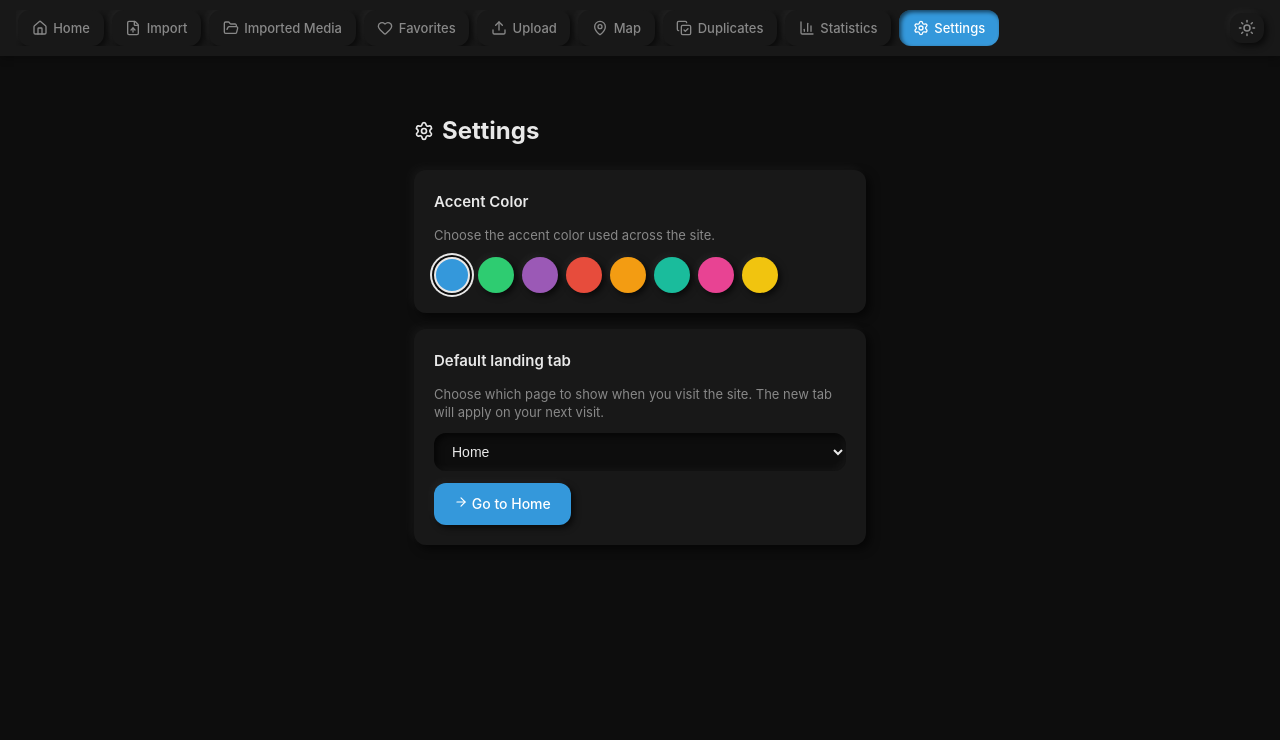
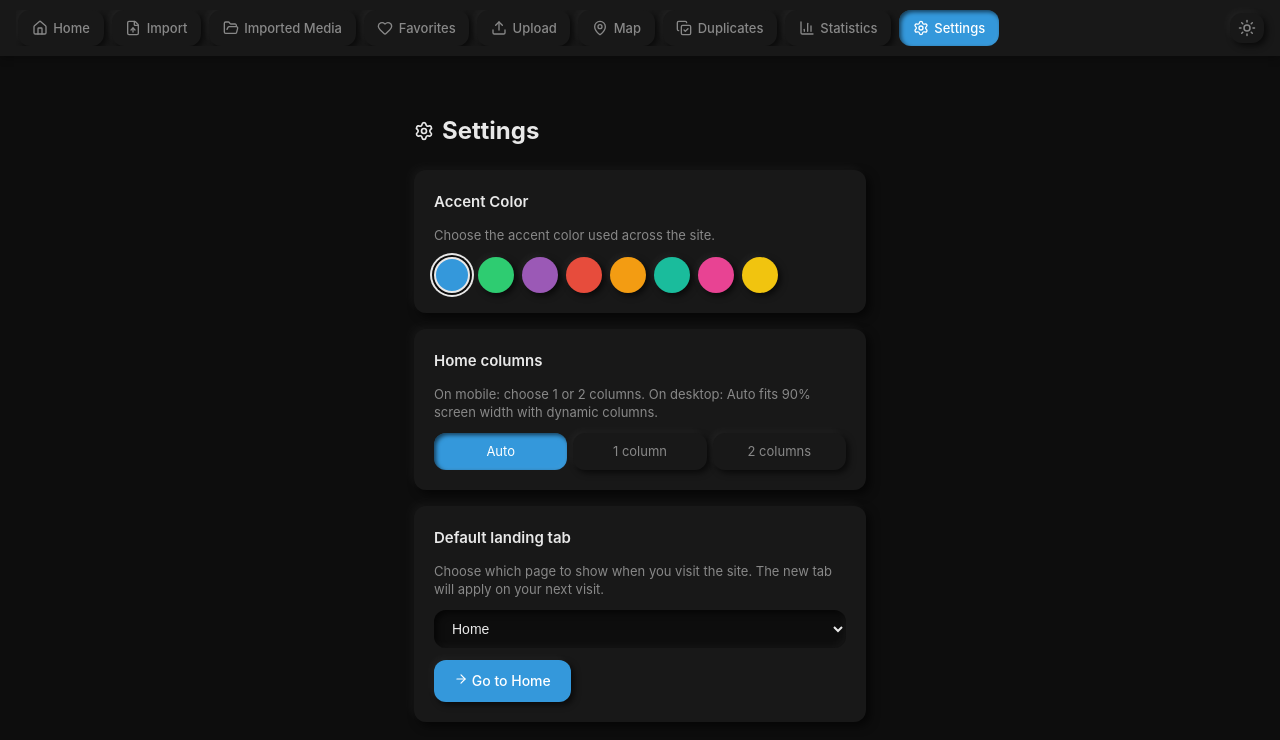
Before and after one commit to pritamprasd/media-server, a React (Vite) app in the folder frontend/: page /settings in a window 1280 px wide. Shown: the top 740 px of the page. Built offline with nearby package versions, Linux system fonts and the light colour scheme.

Commit message:
display settings

```diff
--- a/frontend/src/pages/Home.css
+++ b/frontend/src/pages/Home.css
@@ -8,6 +8,11 @@
 .home__layout {
   width: 100%;
   max-width: 1200px;
+}
+
+.home__layout--auto {
+  max-width: none;
+  width: 90%;
 }
 
 .home__main {
@@ -664,6 +669,60 @@
   box-shadow: var(--neu-flat);
 }
 
+.home__column-toggle {
+  display: none;
+  align-items: center;
+  justify-content: center;
+  gap: 0.25rem;
+  margin-top: 0.75rem;
+}
+
+.home__column-btn {
+  display: inline-flex;
+  align-items: center;
+  gap: 0.25rem;
+  background: var(--color-surface);
+  border: none;
+  color: var(--color-text-muted);
+  padding: 0.35rem 0.65rem;
+  border-radius: var(--radius);
+  font-size: 0.75rem;
+  cursor: pointer;
+  box-shadow: var(--neu-raised-sm);
+  transition: all 0.15s;
+}
+
+.home__column-btn:hover {
+  color: var(--color-text);
+  box-shadow: var(--neu-flat);
+}
+
+.home__column-btn:active {
+  box-shadow: var(--neu-inset-sm);
+}
+
+.home__column-btn--active {
+  background: var(--color-primary);
+  box-shadow: var(--neu-inset-sm);
+  color: #fff;
+}
+
+.home__grid--1 {
+  grid-template-columns: 1fr;
+}
+
+.home__grid--2 {
+  grid-template-columns: repeat(2, 1fr);
+}
+
+.home__loading-grid--1 {
+  grid-template-columns: 1fr;
+}
+
+.home__loading-grid--2 {
+  grid-template-columns: repeat(2, 1fr);
+}
+
 @media (max-width: 768px) {
   .home__dir-dialog {
     max-height: 85vh;
@@ -675,13 +734,25 @@
 }
 
 @media (max-width: 560px) {
+  .home__column-toggle {
+    display: flex;
+  }
+
   .home__grid {
     grid-template-columns: repeat(2, 1fr);
     gap: 0.5rem;
+  }
+
+  .home__grid--1 {
+    grid-template-columns: 1fr;
   }
 
   .home__loading-grid {
     grid-template-columns: repeat(2, 1fr);
     gap: 0.5rem;
   }
+
+  .home__loading-grid--1 {
+    grid-template-columns: 1fr;
+  }
 }
--- a/frontend/src/pages/Home.jsx
+++ b/frontend/src/pages/Home.jsx
@@ -1,6 +1,7 @@
 import { useState, useEffect, useRef, useCallback, useMemo } from "react";
-import { Search, List, Image, Video, Sparkles, FolderTree, ChevronDown, X, Hash } from "lucide-react";
+import { Search, List, Image, Video, Sparkles, FolderTree, ChevronDown, X, Hash, Columns2 } from "lucide-react";
 import { listFiles, listDirectories, toggleFavorite as toggleFavApi, listTags } from "../services/api";
+import { getPref, setPref } from "../services/db";
 import FileViewer from "../components/FileViewer";
 import "./Home.css";
 
@@ -91,6 +92,7 @@ function Home() {
   const [showTagDropdown, setShowTagDropdown] = useState(false);
   const [tagSearch, setTagSearch] = useState("");
   const [totalCount, setTotalCount] = useState(0);
+  const [columns, setColumns] = useState("auto");
   const sentinelRef = useRef(null);
   const searchTimeout = useRef(null);
   const hasMoreRef = useRef(hasMore);
@@ -157,6 +159,7 @@ function Home() {
     listTags()
       .then((d) => setAllTags(d.tags || []))
       .catch(() => {});
+    getPref("homeColumns", "auto").then(setColumns);
   }, []);
 
   const dimPresets = [
@@ -257,7 +260,7 @@ function Home() {
 
   return (
     <div className="home">
-      <div className="home__layout">
+      <div className={`home__layout${columns === "auto" ? " home__layout--auto" : ""}`}>
         <div className="home__main">
           <header className="home__header">
             {directories.length > 0 && (
@@ -380,6 +383,31 @@ function Home() {
               </div>
             </div>
 
+            <div className="home__column-toggle">
+              <button
+                className={`home__column-btn ${columns === "auto" ? "home__column-btn--active" : ""}`}
+                onClick={() => { setColumns("auto"); setPref("homeColumns", "auto"); }}
+                title="Auto columns"
+              >
+                <Columns2 size={13} />
+                Auto
+              </button>
+              <button
+                className={`home__column-btn ${columns === "1" ? "home__column-btn--active" : ""}`}
+                onClick={() => { setColumns("1"); setPref("homeColumns", "1"); }}
+                title="1 column"
+              >
+                1
+              </button>
+              <button
+                className={`home__column-btn ${columns === "2" ? "home__column-btn--active" : ""}`}
+                onClick={() => { setColumns("2"); setPref("homeColumns", "2"); }}
+                title="2 columns"
+              >
+                2
+              </button>
+            </div>
+
             {mimeGroup || searchQuery || directoryId || minWidth || minHeight || hasAi || tag ? (
               <button className="home__clear-btn" onClick={() => {
                 setMimeGroup("");
@@ -397,7 +425,7 @@ function Home() {
           </header>
 
           {initialLoading && (
-            <div className="home__loading-grid">
+            <div className={`home__loading-grid${columns !== "auto" ? ` home__loading-grid--${columns}` : ""}`}>
               {Array.from({ length: 12 }).map((_, i) => (
                 <div key={i} className="home__skeleton" />
               ))}
@@ -411,7 +439,7 @@ function Home() {
           )}
 
           {files.length > 0 && (
-            <div className="home__grid">
+            <div className={`home__grid${columns !== "auto" ? ` home__grid--${columns}` : ""}`}>
               {files.map((file) => (
                 <div
                   key={file.id}
--- a/frontend/src/pages/Settings.css
+++ b/frontend/src/pages/Settings.css
@@ -100,3 +100,36 @@
   border-color: var(--color-text);
   box-shadow: 0 0 0 2px var(--color-bg), 0 0 0 4px var(--color-text);
 }
+
+.settings__column-btns {
+  display: flex;
+  gap: 0.375rem;
+}
+
+.settings__column-btn {
+  flex: 1;
+  padding: 0.5rem 0.75rem;
+  background: var(--color-surface);
+  border: none;
+  border-radius: var(--radius);
+  color: var(--color-text-muted);
+  font-size: 0.8125rem;
+  cursor: pointer;
+  box-shadow: var(--neu-raised-sm);
+  transition: all 0.15s;
+}
+
+.settings__column-btn:hover {
+  color: var(--color-text);
+  box-shadow: var(--neu-flat);
+}
+
+.settings__column-btn:active {
+  box-shadow: var(--neu-inset-sm);
+}
+
+.settings__column-btn--active {
+  background: var(--color-primary);
+  box-shadow: var(--neu-inset-sm);
+  color: #fff;
+}
--- a/frontend/src/pages/Settings.jsx
+++ b/frontend/src/pages/Settings.jsx
@@ -15,6 +15,12 @@ const TABS = [
   { path: "/statistics", label: "Statistics" },
 ];
 
+const COLUMN_OPTIONS = [
+  { value: "auto", label: "Auto" },
+  { value: "1", label: "1 column" },
+  { value: "2", label: "2 columns" },
+];
+
 const ACCENT_COLORS = [
   { name: "Blue", value: "#3498db" },
   { name: "Green", value: "#2ecc71" },
@@ -29,11 +35,13 @@ const ACCENT_COLORS = [
 function Settings() {
   const [defaultTab, setDefaultTab] = useState("/");
   const [accentColor, setAccentColor] = useState("#3498db");
+  const [columns, setColumnsState] = useState("auto");
   const navigate = useNavigate();
 
   useEffect(() => {
     getPref("defaultTab", "/").then(setDefaultTab);
     getPref("accentColor", "#3498db").then(setAccentColor);
+    getPref("homeColumns", "auto").then(setColumnsState);
   }, []);
 
   const handleTabChange = (e) => {
@@ -46,6 +54,11 @@ function Settings() {
     setAccentColor(color);
     setPref("accentColor", color);
     document.documentElement.style.setProperty("--color-primary", color);
+  };
+
+  const setColumns = (val) => {
+    setColumnsState(val);
+    setPref("homeColumns", val);
   };
 
   return (
@@ -64,6 +77,24 @@ function Settings() {
               onClick={() => handleAccentChange(c.value)}
               title={c.name}
             />
+          ))}
+        </div>
+      </div>
+
+      <div className="settings__card">
+        <h3 className="settings__label">Home columns</h3>
+        <p className="settings__desc">
+          On mobile: choose 1 or 2 columns. On desktop: Auto fits 90% screen width with dynamic columns.
+        </p>
+        <div className="settings__column-btns">
+          {COLUMN_OPTIONS.map((opt) => (
+            <button
+              key={opt.value}
+              className={`settings__column-btn ${columns === opt.value ? "settings__column-btn--active" : ""}`}
+              onClick={() => setColumns(opt.value)}
+            >
+              {opt.label}
+            </button>
           ))}
         </div>
       </div>
```
Also changed, not shown: 1 other file (tests, documents, lock files or other folders).
